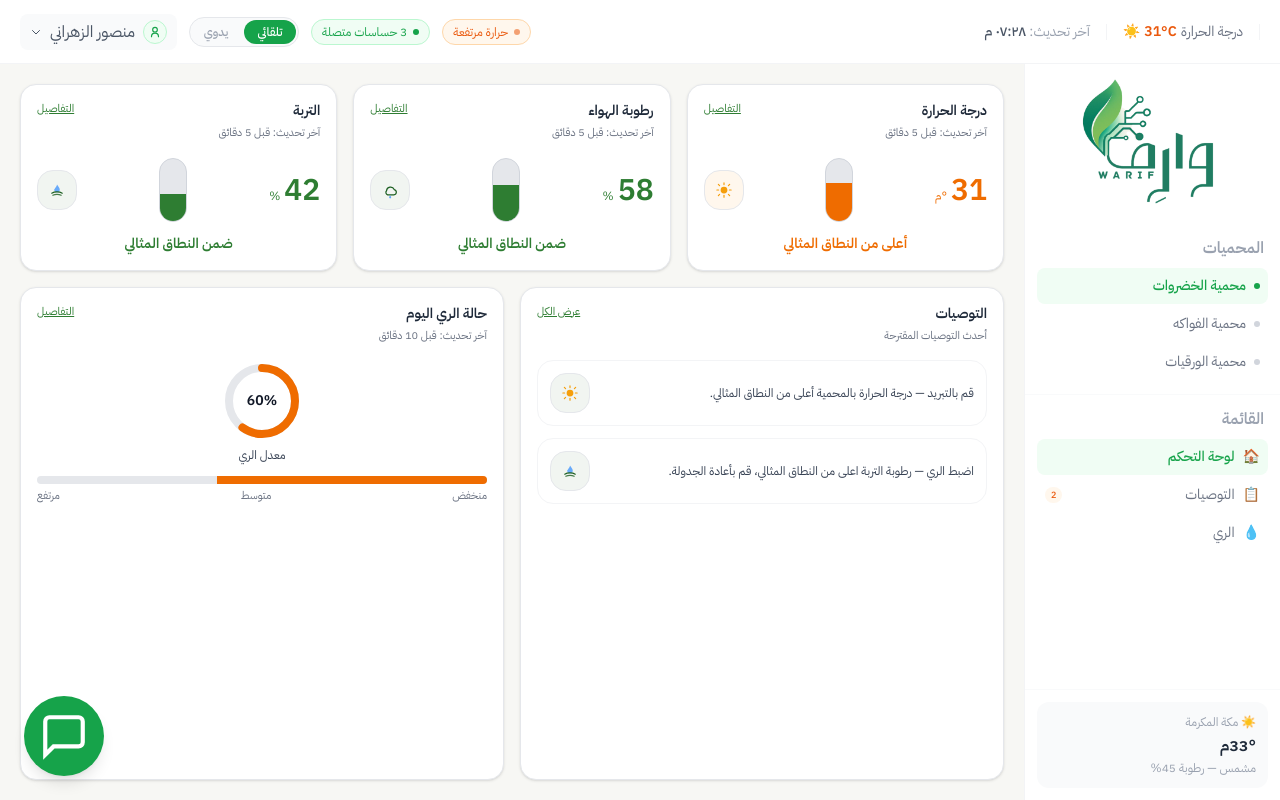
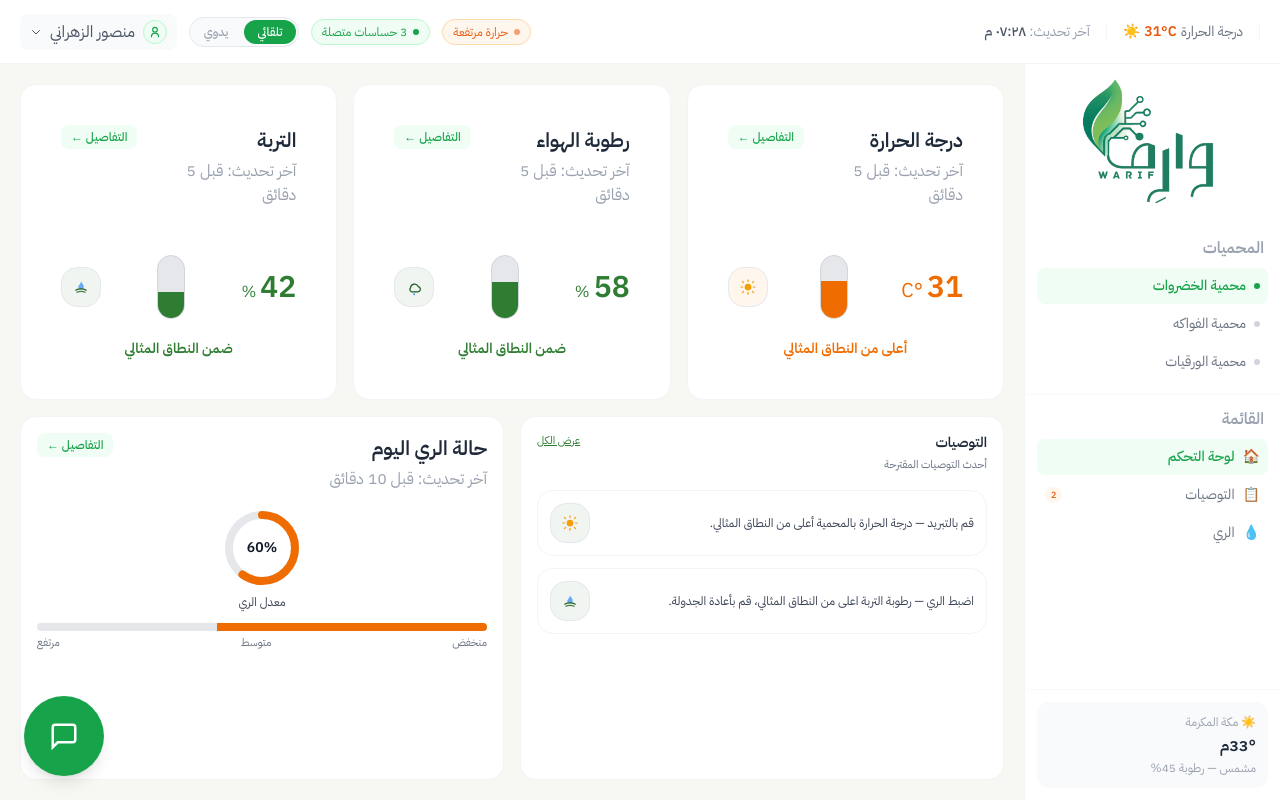
Before and after one commit to yaraalsiamy1/Warif.DT, a React (Vite) app: page / in a window 1280 px wide. Both pictures are taken after a click on the button "دخول". Built offline with nearby package versions, Linux system fonts and the light colour scheme.

Commit message:
تحسين الكاردات والتصميم

```diff
--- a/src/pages/Dashboard.jsx
+++ b/src/pages/Dashboard.jsx
@@ -23,6 +23,52 @@ export default function Dashboard() {
   const [showUserMenu, setShowUserMenu] = useState(false);
 
   const go = (to) => setPage(to);
+
+  const sendToAI = async (userMessage) => {
+    setChatMessages(prev => [...prev, { role: "user", text: userMessage }]);
+    setChatMessages(prev => [...prev, { role: "bot", text: "⏳ جاري التفكير..." }]);
+
+    try {
+      const response = await fetch("https://api.anthropic.com/v1/messages", {
+        method: "POST",
+        headers: {
+          "Content-Type": "application/json",
+          "x-api-key": import.meta.env.VITE_ANTHROPIC_API_KEY,
+          "anthropic-version": "2023-06-01",
+          "anthropic-dangerous-direct-browser-access": "true",
+        },
+        body: JSON.stringify({
+          model: "claude-opus-4-5",
+          max_tokens: 1024,
+          system: `أنت مساعد ذكي لنظام وارِف لإدارة المحميات الزراعية.
+          المستخدم اسمه منصور الزهراني.
+          بيانات المحمية الحالية:
+          - اسم المحمية: محمية الخضروات
+          - درجة الحرارة: 31°C (أعلى من المثالي 22-28°C)
+          - رطوبة الهواء: 58% (ضمن النطاق المثالي)
+          - رطوبة التربة: 42% (ضمن النطاق المثالي)
+          - معدل الري: 60% (متوسط)
+          أجب باللغة العربية بشكل مختصر وواضح.`,
+          messages: [{ role: "user", content: userMessage }],
+        }),
+      });
+
+      const data = await response.json();
+      const aiText = data.content[0].text;
+
+      setChatMessages(prev => {
+        const updated = [...prev];
+        updated[updated.length - 1] = { role: "bot", text: aiText };
+        return updated;
+      });
+    } catch (error) {
+      setChatMessages(prev => {
+        const updated = [...prev];
+        updated[updated.length - 1] = { role: "bot", text: "حدث خطأ، حاول مرة ثانية." };
+        return updated;
+      });
+    }
+  };
 
   return (
     <div
@@ -122,7 +168,7 @@ export default function Dashboard() {
         {/* ================= Body ================= */}
         <main className="flex-1 min-h-0">
           {page === "dashboard" ? (
-            <DashboardHome onGo={go} />
+            <DashboardHome onGo={go} onSendAI={sendToAI} />
           ) : page === "recs" ? (
             <RecommendationsPage onBack={() => go("dashboard")} />
           ) : page === "irrigation" ? (
@@ -141,7 +187,6 @@ export default function Dashboard() {
             <PlaceholderPage page={page} onBack={() => go("dashboard")} />
           )}
         </main>
-    </div>
 
     {/* Chatbot FAB */}
     <button
@@ -151,7 +196,7 @@ export default function Dashboard() {
       {showChat ? (
         <svg width="30" height="30" viewBox="0 0 24 24" fill="none" stroke="white" strokeWidth="2.5" strokeLinecap="round"><path d="M18 6L6 18M6 6l12 12"/></svg>
       ) : (
-        <svg width="50" height="50" viewBox="0 0 24 24" fill="none" stroke="white" strokeWidth="2" strokeLinecap="round"><path d="M21 15a2 2 0 0 1-2 2H7l-4 4V5a2 2 0 0 1 2-2h14a2 2 0 0 1 2 2z"/></svg>
+        <svg width="30" height="30" viewBox="0 0 24 24" fill="none" stroke="white" strokeWidth="2" strokeLinecap="round"><path d="M21 15a2 2 0 0 1-2 2H7l-4 4V5a2 2 0 0 1 2-2h14a2 2 0 0 1 2 2z"/></svg>
       )}
     </button>
 
@@ -180,7 +225,7 @@ export default function Dashboard() {
         </div>
         <div className="px-3 py-2 flex gap-1.5 flex-wrap border-t border-gray-100 bg-white">
           {["كيف حال المحمية؟", "متى الري القادم؟", "ما التوصيات؟"].map(q => (
-            <button key={q} onClick={() => setChatMessages(prev => [...prev, { role: "user", text: q }, { role: "bot", text: "جاري التحقق من بيانات محميتك..." }])}
+            <button key={q} onClick={() => sendToAI(q)}
               className="text-[10px] px-2 py-1 rounded-lg border border-gray-200 text-gray-500 hover:bg-[#f0fdf4] hover:text-[#16a34a] transition-all">
               {q}
             </button>
@@ -188,18 +233,18 @@ export default function Dashboard() {
         </div>
         <div className="px-3 py-2 flex gap-2 border-t border-gray-100 bg-white">
           <input value={chatInput} onChange={e => setChatInput(e.target.value)}
-            onKeyDown={e => { if (e.key === "Enter" && chatInput.trim()) { setChatMessages(prev => [...prev, { role: "user", text: chatInput }, { role: "bot", text: "جاري التحقق..." }]); setChatInput(""); }}}
+            onKeyDown={e => { if (e.key === "Enter" && chatInput.trim()) { sendToAI(chatInput); setChatInput(""); }}}
             placeholder="اسألني عن محميتك..."
             className="flex-1 text-xs border border-gray-200 rounded-lg px-3 py-2 outline-none focus:border-[#16a34a] bg-gray-50"
           />
-          <button onClick={() => { if (chatInput.trim()) { setChatMessages(prev => [...prev, { role: "user", text: chatInput }, { role: "bot", text: "جاري التحقق..." }]); setChatInput(""); }}}
+          <button onClick={() => { if (chatInput.trim()) { sendToAI(chatInput); setChatInput(""); }}}
             className="w-8 h-8 bg-[#16a34a] rounded-lg flex items-center justify-center hover:bg-[#15803d]">
             <svg width="12" height="12" viewBox="0 0 24 24" fill="none" stroke="white" strokeWidth="2.5" strokeLinecap="round"><line x1="22" y1="2" x2="11" y2="13"/><polygon points="22 2 15 22 11 13 2 9 22 2"/></svg>
           </button>
         </div>
       </div>
     )}
-
+    </div>
   </div>
 
   );
@@ -208,7 +253,7 @@ export default function Dashboard() {
 /* =========================================================
    Dashboard Layout (matches screenshot)
 ========================================================= */
-function DashboardHome({ onGo }) {
+function DashboardHome({ onGo , onSendAI }) {
   return (
     <div className="w-full h-full flex">
       {/* Sidebar */}
@@ -265,14 +310,13 @@ function DashboardHome({ onGo }) {
       </div>
 
       {/* Content */}
-      <div className="flex-1 h-full overflow-auto p-5 flex flex-col gap-4">
+      <div className="flex-1 h-full overflow-auto p-5 flex flex-col gap-4 min-h-0">
         <div className="grid grid-cols-3 gap-4">
           <TemperatureCard onGo={onGo} />
           <AirHumidityCard onGo={onGo} />
           <SoilMoistureCard onGo={onGo} />
         </div>
-        <div className="grid grid-cols-2 gap-4 flex-1">
-
+        <div className="grid grid-cols-2 gap-4 flex-1 min-h-0">
           <RecommendationsCard onGo={onGo} />
           <IrrigationCard onGo={onGo} />
         </div>
@@ -288,7 +332,7 @@ function DashboardHome({ onGo }) {
 function CardShell({ children, className = "" }) {
   return (
     <section
-      className={`bg-white rounded-2xl shadow border border-gray-200 ${className}`}
+      className={`bg-white rounded-2xl border border-gray-100 hover:border-gray-200 transition-all ${className}`}
     >
       {children}
     </section>
@@ -299,18 +343,16 @@ function CardTopRow({ title, subtitle, onDetails, detailsLabel = "التفاصي
   return (
     <div className="flex items-start justify-between gap-3">
       <div className="text-right">
-        <div className="text-sm font-semibold text-gray-800">{title}</div>
-        {subtitle ? (
-          <div className="text-[11px] text-gray-500 mt-1">{subtitle}</div>
-        ) : null}
-      </div>
-
+        {/* عنوان الكارد (درجة الحرارة، رطوبة التربة، رطوبة الهواء) */}
+        <div className="text-[20px] font-semibold text-gray-800">{title}</div>
+        {subtitle && <div className="text-sl text-gray-400 mt-1">{subtitle}</div>}
+      </div>
       <button
         type="button"
         onClick={onDetails}
-        className="text-[11px] text-[#2E7D32] underline hover:text-[#1B5E20]"
+        className="text-xs text-[#16a34a] bg-[#f0fdf4] px-2.5 py-1 rounded-lg hover:bg-[#dcfce7] transition-all shrink-0 font-medium"
       >
-        {detailsLabel}
+        {detailsLabel} ←
       </button>
     </div>
   );
@@ -338,18 +380,18 @@ function SoilMoistureCard({ onGo }) {
   const fill = Math.max(0, Math.min(100, value));
 
   return (
-    <CardShell className="p-4">
+    <CardShell className="p-10">
       <CardTopRow
         title=" التربة"
         subtitle="آخر تحديث: قبل 5 دقائق"
         onDetails={() => onGo("soilMoisture")}
       />
 
-      <div className="mt-4 flex items-center justify-between gap-3">
+      <div className="mt-12 flex items-center justify-between gap-3">
         <div className="text-right" style={{ color }}>
           <div className="flex items-baseline gap-1 justify-end">
             <span className="text-3xl font-semibold">{value}</span>
-            <span className="text-xs">%</span>
+            <span className="text-s">%</span>
           </div>
         </div>
 
@@ -372,7 +414,7 @@ function SoilMoistureCard({ onGo }) {
         </div>
       </div>
 
-      <div className="mt-3 text-sm font-semibold text-center" style={{ color }}>
+      <div className="mt-5 text-sm font-semibold text-center" style={{ color }}>
         {status}
       </div>
     </CardShell>
@@ -397,18 +439,18 @@ function AirHumidityCard({ onGo }) {
   const fill = Math.max(0, Math.min(100, value));
 
   return (
-    <CardShell className="p-4">
+    <CardShell className="p-10">
       <CardTopRow
         title="رطوبة الهواء"
         subtitle="آخر تحديث: قبل 5 دقائق"
         onDetails={() => onGo("airHumidity")}
       />
 
-      <div className="mt-4 flex items-center justify-between gap-3">
+      <div className="mt-12 flex items-center justify-between gap-3">
         <div className="text-right" style={{ color }}>
           <div className="flex items-baseline gap-1 justify-end">
             <span className="text-3xl font-semibold">{value}</span>
-            <span className="text-xs">%</span>
+            <span className="text-s">%</span>
           </div>
         </div>
 
@@ -431,7 +473,7 @@ function AirHumidityCard({ onGo }) {
         </div>
       </div>
 
-      <div className="mt-3 text-sm font-semibold text-center" style={{ color }}>
+      <div className="mt-5 text-sm font-semibold text-center" style={{ color }}>
         {status}
       </div>
     </CardShell>
@@ -456,18 +498,18 @@ function TemperatureCard({ onGo }) {
   const fill = Math.max(0, Math.min(100, ((value - 10) / (45 - 10)) * 100));
 
   return (
-    <CardShell className="p-4">
+    <CardShell className="p-10">
       <CardTopRow
         title="درجة الحرارة"
         subtitle="آخر تحديث: قبل 5 دقائق"
         onDetails={() => onGo("temp")}
       />
 
-      <div className="mt-4 flex items-center justify-between gap-3">
+      <div className="mt-12 flex items-center justify-between gap-3">
         <div className="text-right" style={{ color }}>
           <div className="flex items-baseline gap-1 justify-end">
             <span className="text-3xl font-semibold">{value}</span>
-            <span className="text-xs">°م</span>
+            <span className="text-xl">°C</span>
           </div>
         </div>
 
@@ -490,7 +532,7 @@ function TemperatureCard({ onGo }) {
         </div>
       </div>
 
-      <div className="mt-3 text-sm font-semibold text-center" style={{ color }}>
+      <div className="mt-5 text-sm font-semibold text-center" style={{ color }}>
         {status}
       </div>
     </CardShell>
```
Also changed, not shown: 1 other file (tests, documents, lock files or other folders).
